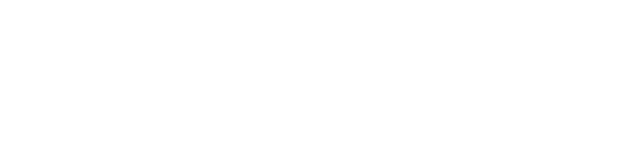
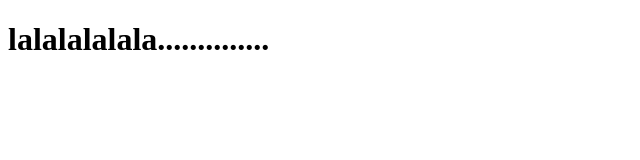
Before and after one commit to Dominikus09/Dominikus09.github.io, a plain HTML site: page coba-coba-git.html in a window 1280 px wide. Shown: the whole page, without its empty margins (0-640 px from the left). Drawn offline with Linux system fonts and the light colour scheme.

Commit message:
Menambahkan text lalalala pada file coba-coba-git.html

```diff
--- a/coba-coba-git.html
+++ b/coba-coba-git.html
@@ -7,6 +7,7 @@
     <title>Coba Coba Bla bla bla......</title>
 </head>
 <body>
+    <h1>lalalalalala..............</h1>
 
 </body>
 </html>
```
